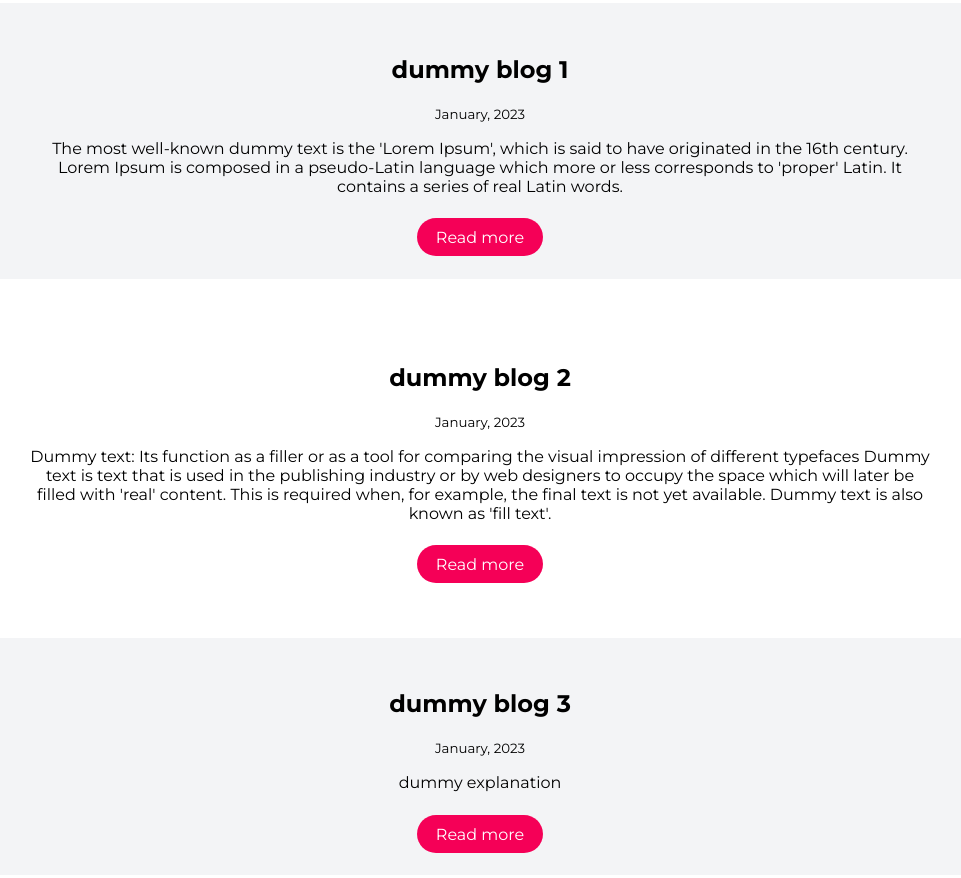
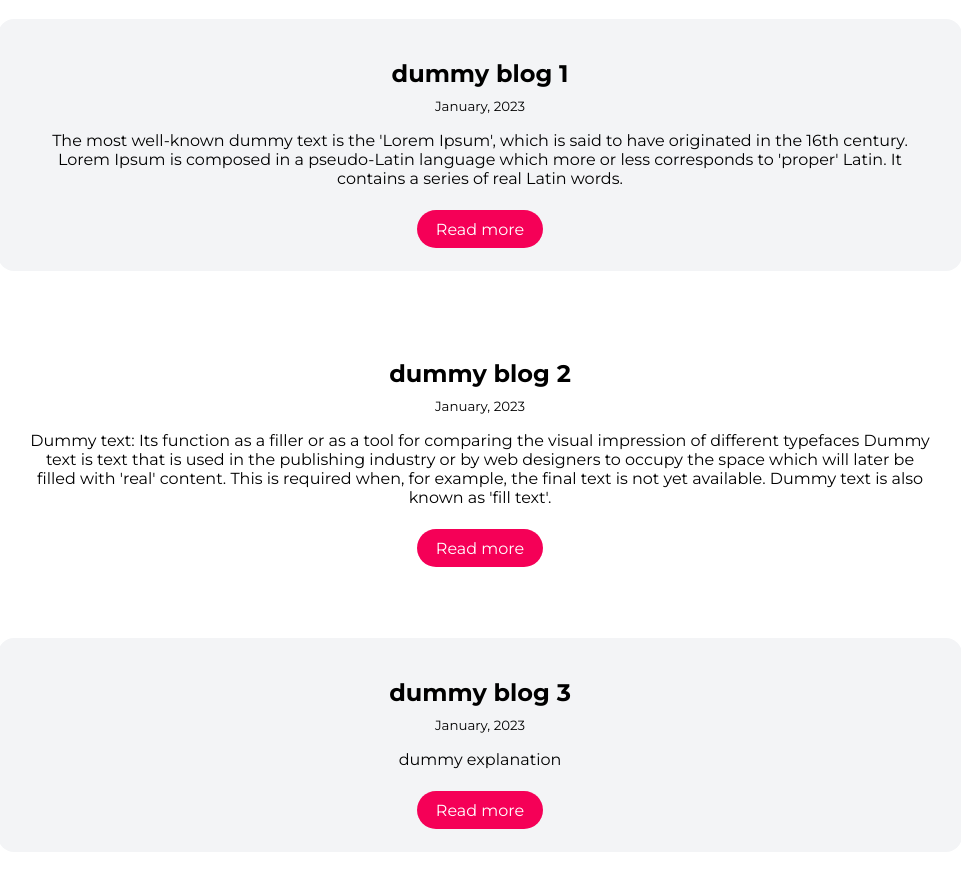
Before and after one commit to Nitasha46/nitasha-portfolio-website, a plain HTML site: page blogs.html in a window 1280 px wide. Shown: the part 341-1219 px from the top of the page, without its empty margins (160-1121 px from the left). Drawn offline with Linux system fonts and the light colour scheme.

Commit message:
chore: updated blogs page

```diff
--- a/blogs.html
+++ b/blogs.html
@@ -29,32 +29,34 @@
         <h1 class="hero__heading">see my <span class="hero__heading--inverted">blogs</span></h1>
     </header>
 
-    <section class="section section--ow">
-        <div class="container container--center">
-            <h2 class="section__heading">dummy blog 1</h2>
+    <ul class="list-non-bullet">
+        <li>
+            <article class="showcase-list container container--center list--ow">
+                <h2>dummy blog 1</h2>
                 <small>January, 2023</small>
                 <p class="padding">The most well-known dummy text is the 'Lorem Ipsum', which is said to have originated in the 16th century. Lorem Ipsum is composed in a pseudo-Latin language which more or less corresponds to 'proper' Latin. It contains a series of real Latin words.</p>
-            <a class="link link--primary" href="/">Read more</a>
-        </div>
-    </section>
+                <a class="link link--primary" href="/dummy-blog.html">Read more</a>
+            </article>
+        </li>
 
-    <section class="section">
-        <div class="container container--center">
-            <h2 class="section__heading">dummy blog 2</h2>
+        <li>
+            <article class="showcase-list container container--center">
+                <h2>dummy blog 2</h2>
                 <small>January, 2023</small>
                 <p class="padding">Dummy text: Its function as a filler or as a tool for comparing the visual impression of different typefaces Dummy text is text that is used in the publishing industry or by web designers to occupy the space which will later be filled with 'real' content. This is required when, for example, the final text is not yet available. Dummy text is also known as 'fill text'.</p>
-            <a class="link link--primary" href="/">Read more</a>
-        </div>
-    </section>
+                <a class="link link--primary" href="/dummy-blog.html">Read more</a>
+            </article>
+        </li>
 
-    <section class="section section--ow">
-        <div class="container container--center">
-            <h2 class="section__heading">dummy blog 3</h2>
+        <li>
+            <article class="showcase-list container container--center list--ow">
+                <h2>dummy blog 3</h2>
                 <small>January, 2023</small>
                 <p class="padding">dummy explanation</p>
-            <a class="link link--primary" href="/">Read more</a>
-        </div>
-    </section>
+                <a class="link link--primary" href="/dummy-blog.html">Read more</a>
+            </article>
+        </li>
+    </ul>
 
     <footer class="footer">
             <h3 class="footer__heading">social media presence</h3>
--- a/styles.css
+++ b/styles.css
@@ -16,14 +16,10 @@ hr{
 }
 
 /* padding */
-
-/* p{
-    padding-bottom: 1rem;
-} */
-
 .padding{
     padding-bottom: 1rem;
 }
+
 
 /* container */
 .container{
@@ -61,6 +57,7 @@ hr{
 /* list */
 .list-non-bullet{
     list-style: none;
+    padding-inline-start: 0px;
 }
 
 .list-item-inline{
@@ -147,3 +144,24 @@ hr{
 .footer ul{
     padding-inline-start: 0px;
 }
+
+/* projects */
+.showcase-list{
+    padding: 2rem;
+    border-radius: 1rem;
+    text-align: center;
+    margin: 3rem auto;
+}
+
+.showcase-list h2{
+    margin: 0.5rem;
+}
+
+.list--ow{
+    background-color: var(--off-white);
+}
+
+/* blogs */
+.showcase-blog{
+    padding-bottom: 6rem;
+}
```
Also changed, not shown: dummy-blog.html (added, +65 -0 lines), projects.html (+24 -22 lines). Lines whose indentation alone changed are shown as unchanged.
